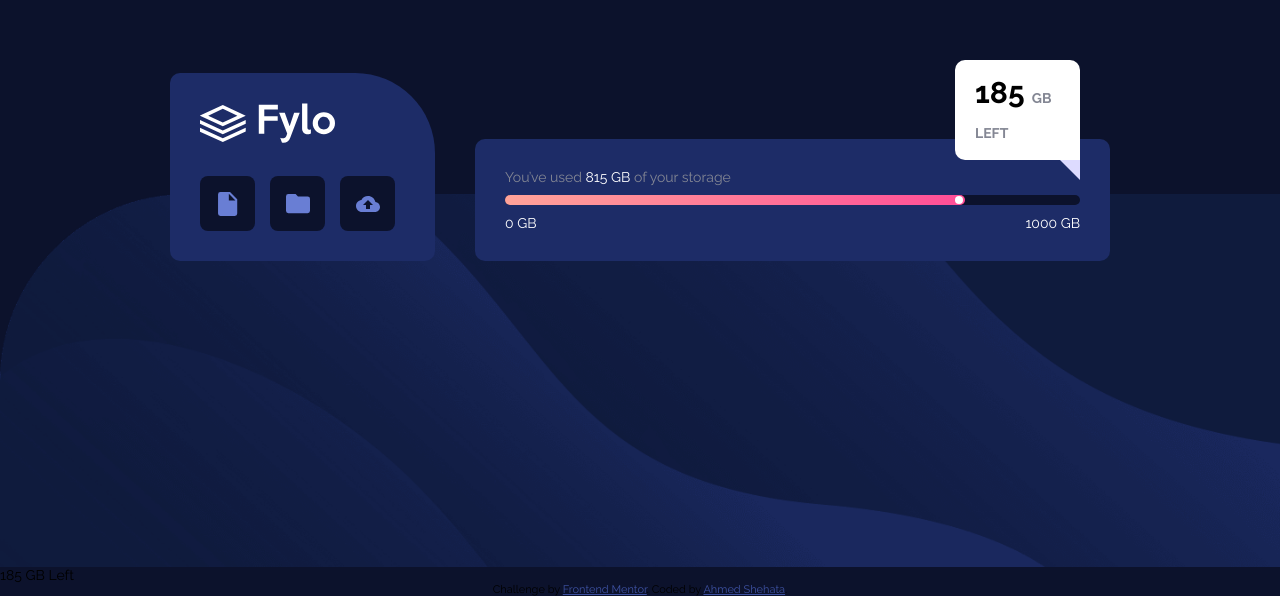
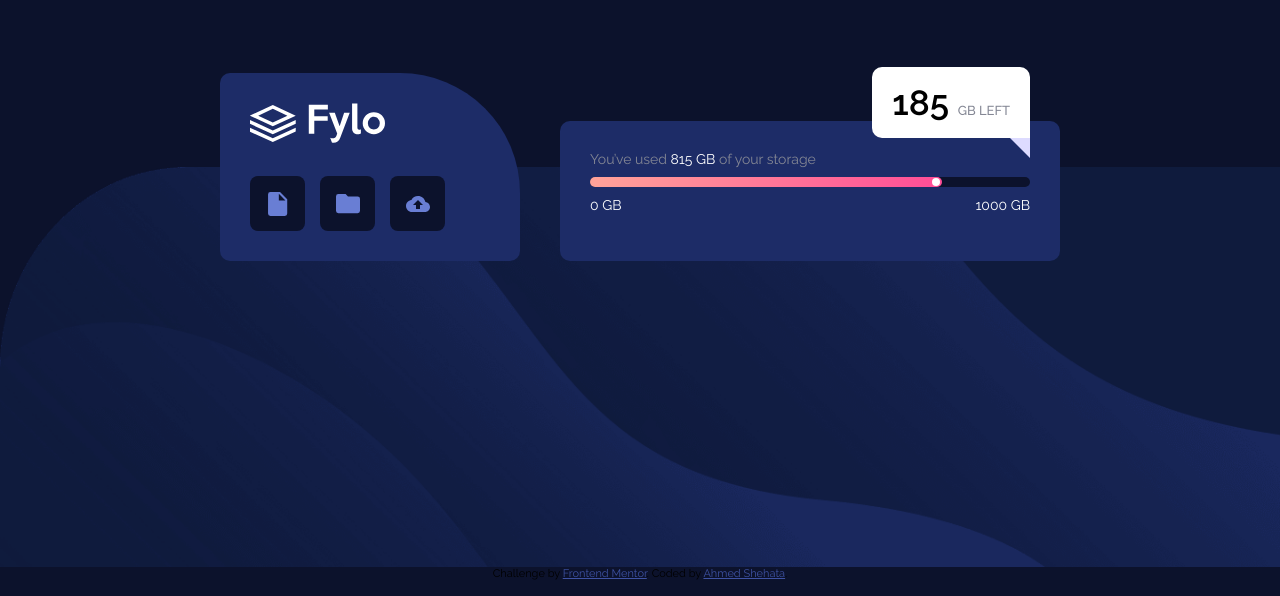
Before and after one commit to Shehata1989/Fylo-data-storage-component, a plain HTML site: page index.html in a window 1280 px wide. Shown: the part 233-829 px from the top of the page. Drawn offline with Linux system fonts and the light colour scheme.

Commit message:
Add files via upload

```diff
--- a/css/main.scss
+++ b/css/main.scss
@@ -16,36 +16,35 @@
 
 .page {
   @include media(mobile) {
-    background: url("../images/bg-mobile.png") no-repeat;
-    background-size: cover;
+    background: url("../images/bg-mobile.png") no-repeat bottom center;
+    background-size: 100vw 100vh;
   }
   background: url("../images/bg-desktop.png") no-repeat bottom center;
-  background-size: 100%;
+  background-size: 100vw 50vh;
   min-height: 100vh;
   display: flex;
   justify-content: center;
   align-items: center;
-  .container {
-    > div {
+  > main {
     @include media(mobile) {
       flex-direction: column;
     }
-      width: 100%;
     display: flex;
-      justify-content: space-between;
+    justify-content: center;
     align-items: end;
+    width: 95%;
     gap: 40px;
     .fylo {
       @include media(mobile) {
+        min-width: 100%;
+      }
       width: 100%;
-        }
-        display: block;
-        max-width: 320px;
+      max-width: 300px;
       background-color: hsl(228, 56%, 26%);
       color: white;
       padding: 30px;
       border-radius: 10px;
-        border-top-right-radius: 80px;
+      border-top-right-radius: 120px;
       .info {
         margin-bottom: 30px;
       }
@@ -68,8 +67,15 @@
       }
     }
     .progress {
-        flex: 1;
+      @include media(mobile) {
+        min-width: 100%;
+      }
       background-color: hsl(228, 56%, 26%);
+      width: 100%;
+      max-width: 500px;
+      min-height: 140px;
+      display: flex;
+      flex-direction: column;
       color: white;
       padding: 30px;
       border-radius: 10px;
@@ -81,7 +87,6 @@
         }
       }
       .the-progress {
-          width: 100%;
         height: 10px;
         background-color: hsl(229, 57%, 11%);
         border-radius: 10px;
@@ -110,16 +115,16 @@
         }
         span:nth-of-type(2) {
           position: absolute;
-            width: 125px;
+          // width: 125px;
           right: 0;
-            top: -135px;
+          top: -110px;
           background-color: white;
           padding: 15px 20px;
           color: black;
           border-radius: 10px;
           border-bottom-right-radius: 0;
-            font-weight: 700;
-            font-size: 30px;
+          font-weight: 600;
+          font-size: 35px;
           @include media(mobile) {
             top: 45px;
             left: 50%;
@@ -144,9 +149,10 @@
             @include media(mobile) {
               font-size: 12px;
             }
-              font-size: 14px;
+            font-size: 13px;
             text-transform: uppercase;
             color: hsl(229, 7%, 55%);
+            font-weight: 500;
           }
         }
       }
@@ -159,4 +165,3 @@
     }
   }
 }
-}
--- a/index.html
+++ b/index.html
@@ -28,8 +28,7 @@
   </head>
   <body>
     <div class="page">
-      <div class="container">
-        <div>
+        <main>
           <div class="fylo">
             <div class="info">
               <svg xmlns="http://www.w3.org/2000/svg" width="135" height="40">
@@ -78,10 +77,8 @@
               <span>1000 GB</span>
             </div>
           </div>
-        </div>
+        </main>
       </div>
-    </div>
-    185 GB Left
     <div class="attribution">
       Challenge by
       <a href="https://www.frontendmentor.io?ref=challenge" target="_blank"
```
Also changed, not shown: css/main.css, 1 other file. Lines whose indentation alone changed are shown as unchanged.
